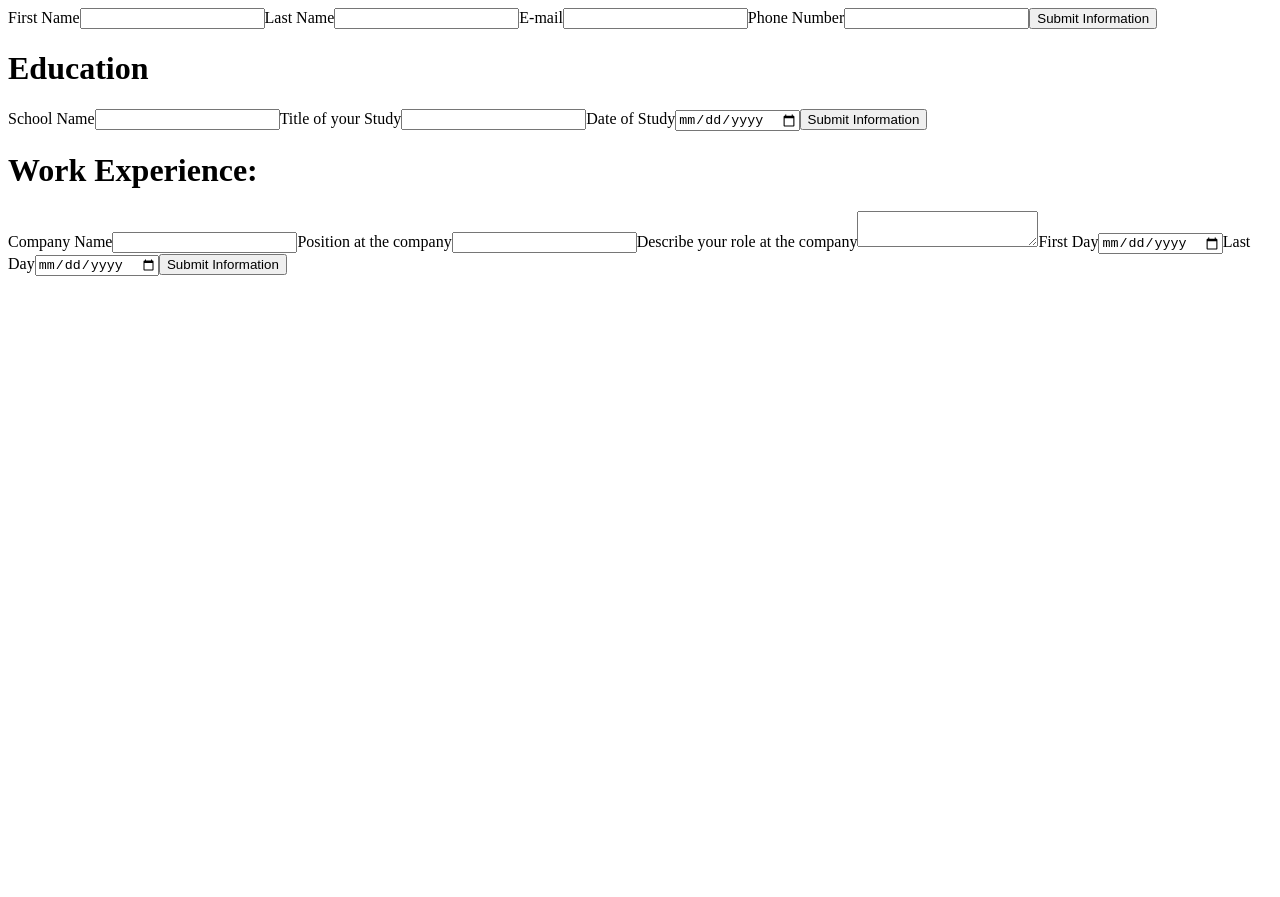
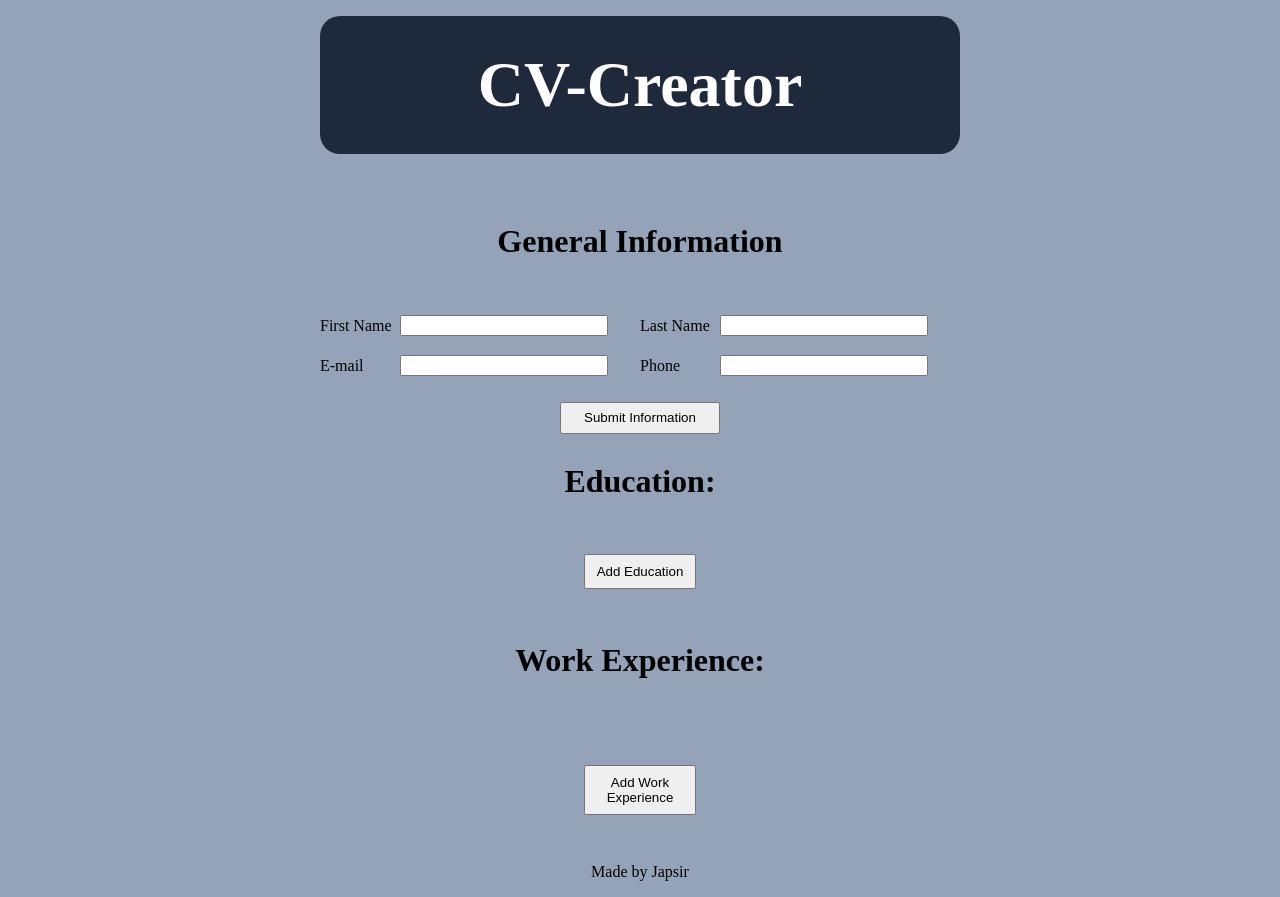
Before and after one commit to Japsier/cv-project-odin, a React (Create React App) app: page / in a window 1280 px wide. Before the commit the page ends 800 px from the top, so only its background shows below. Built offline with nearby package versions, Linux system fonts and the light colour scheme.

Commit message:
add some styliing

```diff
--- a/src/App.js
+++ b/src/App.js
@@ -2,19 +2,53 @@ import React, { Component } from "react"
 import Education from "./Components/Education"
 import Work from "./Components/Work"
 import General from "./Components/General"
+import "./Index.css"
 
 class App extends Component {
   constructor() {
     super()
+    this.state = {
+      EducationForms: [],
+      WorkForms: []
+    }
+  }
+
+  addEducation = () => {
+    this.setState({
+      EducationForms: this.state.EducationForms.concat("1")
+    })
+    console.log(this.state.EducationForms)
+  }
+
+  addWork = () => {
+    this.setState({
+      WorkForms: this.state.WorkForms.concat("1")
+    })
+    console.log(this.state.WorkForms)
   }
 
   render() {
     return (
-      <div>
+      <div className="mainDiv">
+        <header>CV-Creator</header>
+        <h1>General Information</h1>
         <General />
-        <Education />
+
+        <h1>Education:</h1>
+        {this.state.EducationForms.map(() => {
+            return <Education />
+        })}
+        <button onClick={this.addEducation}>Add Education</button>
+
         <h1>Work Experience:</h1>
-        <Work />
+        <div className="educationDisplay">
+          {this.state.WorkForms.map( () => {
+              return <Work />
+          })}
+        </div>
+        <button onClick={this.addWork}>Add Work Experience</button>
+
+          <footer>Made by Japsir</footer>
       </div>
     );
   }
--- a/src/Components/Education.js
+++ b/src/Components/Education.js
@@ -42,11 +42,10 @@ class Education extends Component {
 
     render() {
         return(
-            <div>
+            <div className="educationInfo">
                 {(this.state.submitted === false)
                 ?   <form onSubmit={this.onSubmit}>
-                        <h1>Education</h1>
-                        <label for="schoolNameInput">School Name</label>
+                        <label htmlFor="schoolNameInput">School Name</label>
                         <input
                             type= "text"
                             onChange={this.schoolNameChange}
@@ -54,24 +53,25 @@ class Education extends Component {
                             id="schoolNameInput"
                         />
 
-                        <label for="titleStudyInput">Title of your Study</label>
+                        <label htmlFor="titleStudyInput">Title of your Study</label>
                         <input
                             type= "text"
                             onChange={this.titleStudyChange}
                             value={this.state.titleStudy}
                             id="titleStudyInput"
                         />
-                        <label for="dateStudyInput">Date of Study</label>
+                        <div className="educationDate">
+                            <label htmlFor="dateStudyInput">Date of Study</label>
                             <input
                                 type= "date"
                                 onChange={this.dateStudyChange}
                                 value={this.state.dateStudy}
                                 id="dateStudyInput"
                             />
+                        </div>
                         <button type="submit">Submit Information</button>
                     </form>
-                :   <div>
-                        <h1>Education</h1>
+                :   <div className="educationInfoDisplay">
                         <h2>{this.state.schoolName}</h2>
                         <h2>{this.state.titleStudy}</h2>
                         <h2>{this.state.dateStudy}</h2>
--- a/src/Components/General.js
+++ b/src/Components/General.js
@@ -49,7 +49,7 @@ class General extends Component {
 
     render() {
         return(
-            <div>
+            <div className="generalInfo">
                 {(this.state.submitted === false)
                 ?   <form onSubmit={this.onSubmit}>
                     <label htmlFor="firstNameInput">First Name</label>
@@ -76,7 +76,7 @@ class General extends Component {
                         id="emailInput"
                     />
 
-                    <label htmlFor="phoneInput">Phone Number</label>
+                    <label htmlFor="phoneInput">Phone</label>
                     <input
                         onChange={this.handleChangePhone}
                         value={this.state.phone}
@@ -86,7 +86,7 @@ class General extends Component {
                     <button type="submit">Submit Information</button>
 
                     </form>
-                    :  <div>
+                    :  <div className="generalInfoDisplay">
                     <h2 className = "firstNameDisplay">{this.state.firstName}</h2>
                     <h2 className = "lastNameDisplay">{this.state.lastName}</h2>
                     <h2 className = "emailDisplay">{this.state.email}</h2>
--- a/src/Components/Work.js
+++ b/src/Components/Work.js
@@ -55,11 +55,11 @@ class Work extends Component {
 
     render() {
         return(
-            <div>
+            <div className="workInfo">
                {
                 (this.state.submitted === false)
                 ?   <form onSubmit={this.onSubmit}>
-                    <label for="companyNameInput">Company Name</label>
+                    <label htmlFor="companyNameInput">Company Name</label>
                     <input
                         onChange={this.companyNameChange}
                         value={this.state.companyName}
@@ -67,7 +67,7 @@ class Work extends Component {
                         id="companyNameInput"
                     />
 
-                    <label for="positionTitleInput">Position at the company</label>
+                    <label htmlFor="positionTitleInput">Position at the company</label>
                     <input
                         onChange={this.positionTitleChange}
                         value={this.state.positionTitle}
@@ -75,14 +75,16 @@ class Work extends Component {
                         id="positionTitleInput"
                     />
 
-                    <label for="jobDescriptionInput">Describe your role at the company</label>
+                    <label htmlFor="jobDescriptionInput" className="jobDescriptionInput">Describe your role at the company</label>
                     <textarea
                         onChange={this.jobDescriptionChange}
                         value={this.state.jobDescription}
+                        rows="5"
+                        cols="33"
                         id="jobDescriptionInput"
                     />
 
-                    <label for="dateStartedInput">First Day</label>
+                    <label htmlFor="dateStartedInput">First Day</label>
                     <input
                         onChange={this.dateStartedChange}
                         value={this.state.dateStarted}
@@ -90,7 +92,7 @@ class Work extends Component {
                         id="dateStartedInput"
                     />
 
-                    <label for="dateEndedInput">Last Day</label>
+                    <label htmlFor="dateEndedInput">Last Day</label>
                     <input
                         onChange={this.dateEndedChange}
                         value={this.state.dateEnded}
--- /dev/null
+++ b/src/Index.css
@@ -0,0 +1,154 @@
+body {
+    margin: 0;
+    margin-left: 4rem;
+    margin-right: 4rem;
+    background-color: #94a3b8;
+    min-height: 100vh;
+}
+textarea {
+    resize: none;
+}
+header {
+    font-size: 4rem;
+    display: flex;
+    align-items: center;
+    justify-content: center;
+    background-color: #1e293b;
+    margin: 1rem;
+    border-radius: 20px;
+    padding: 0.6rem;
+    color: white;
+    font-weight: 600;
+    padding: 2rem;
+    min-width: 50%;
+}
+button {
+
+}
+button:hover {
+    cursor: pointer;
+    box-shadow: rgba(0, 0, 0, 0.1) 0px 4px 12px;
+}
+.mainDiv {
+    display: flex;
+    flex-direction: column;
+    align-items: center;
+    gap: 2rem;
+}
+.mainDiv > button {
+    align-self: center;
+    width: 7rem;
+    padding: 0.5rem;
+    position: relative;
+}
+
+.generalInfo > form, .generalInfoDisplay {
+    display: grid;
+    position: relative;
+    grid-template-columns: 5rem 15rem 5rem 15rem;
+    grid-template-rows: 1.5rem 1.5rem 1rem;
+    justify-content: center;
+    align-items: center;
+    row-gap: 1rem;
+    width: 100%
+}
+.generalInfoDisplay {
+    grid-template-columns: 1fr 1fr;
+    gap: 1rem;
+}
+.generalInfo > form > button, .generalInfoDisplay > button {
+    grid-column-start: 1;
+    grid-column-end: 5;
+    width: 10rem;
+    height: 2rem;
+    margin-top: 2rem;
+    align-self: center;
+    justify-self: center;
+
+}
+.generalInfoDisplay > button {
+    grid-column-end: 3;
+}
+input {
+    margin-right: 2rem;
+}
+.educationDisplay {
+    display: flex;
+    flex-direction: column;
+    gap: 30px;
+}
+.educationInfo > form {
+    display: grid;
+    gap: 2rem;
+    grid-template-columns: 5rem 15rem 5rem 15rem;
+    grid-template-rows: 1.5rem 1.5rem 1rem;
+    padding-bottom: 2rem;
+    border-bottom: 1px solid black;
+}
+.educationInfo > form > .educationDate, .educationInfo > form > button {
+    grid-column-start: 1;
+    grid-column-end: 5;
+    align-self: center;
+    justify-self: center;
+}
+.educationInfo > form > .educationDate {
+    display: flex;
+    gap: 1rem;
+}
+.educationInfoDisplay {
+    border-bottom: 1px solid black;
+    padding-bottom: 1rem;
+}
+.workInfo > form {
+    display: grid;
+    border-bottom: 1px solid black;
+    grid-template-columns: 8rem 15rem 8rem 15rem;
+    text-align: center;
+    align-items: center;
+    grid-template-rows: 2rem 1rem 8rem;
+    gap: 1rem;
+    padding-bottom: 2rem;
+}
+.workInfo input {
+    padding: 5px;
+}
+.workInfo > div {
+display: flex;
+flex-direction: column;
+border-bottom: 1px solid black;
+padding-bottom: 2rem;
+}
+.workInfo > div > button {
+    width: 8rem;
+    height: 2rem;
+    margin: 4px;
+    align-self: center;
+}
+.jobDescriptionInput, .workInfo textarea {
+    grid-column-start: 1;
+    grid-column-end: 5;
+    justify-self: center;
+    align-self: center;
+}
+.jobDescriptionInput {
+    margin-top: 3rem;
+    margin-bottom: 0;
+}
+.workInfo textarea {
+
+}
+.workInfo > form > button {
+    grid-column-start: 1;
+    grid-column-end: 5;
+    justify-self:  center;
+    width: 8rem;
+    height: 2rem;
+    padding: 4px;
+}
+.workInfo, .educationInfo, .generalInfo {
+
+}
+
+footer {
+    padding: 1rem;
+}
```
Lines whose indentation alone changed are shown as unchanged.
